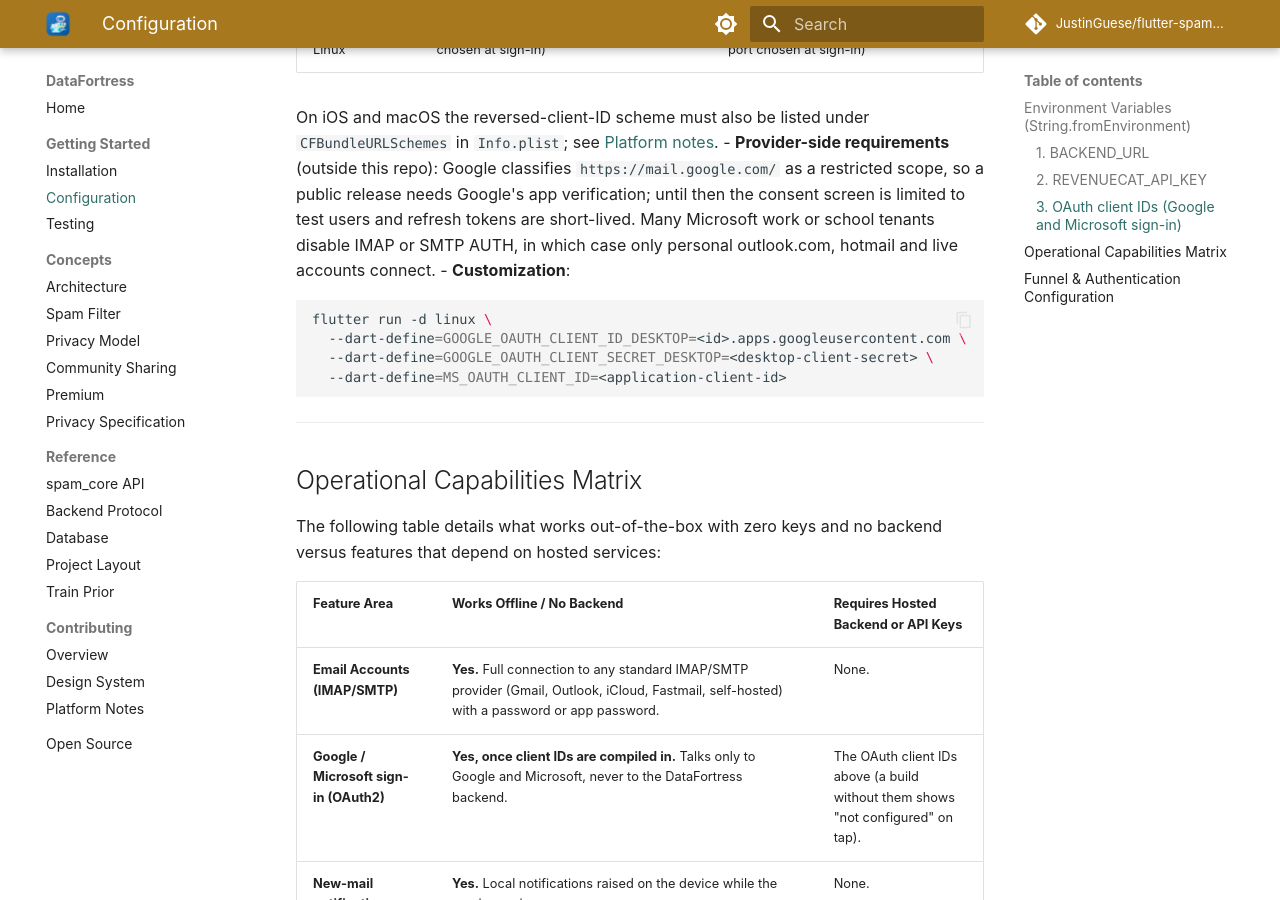
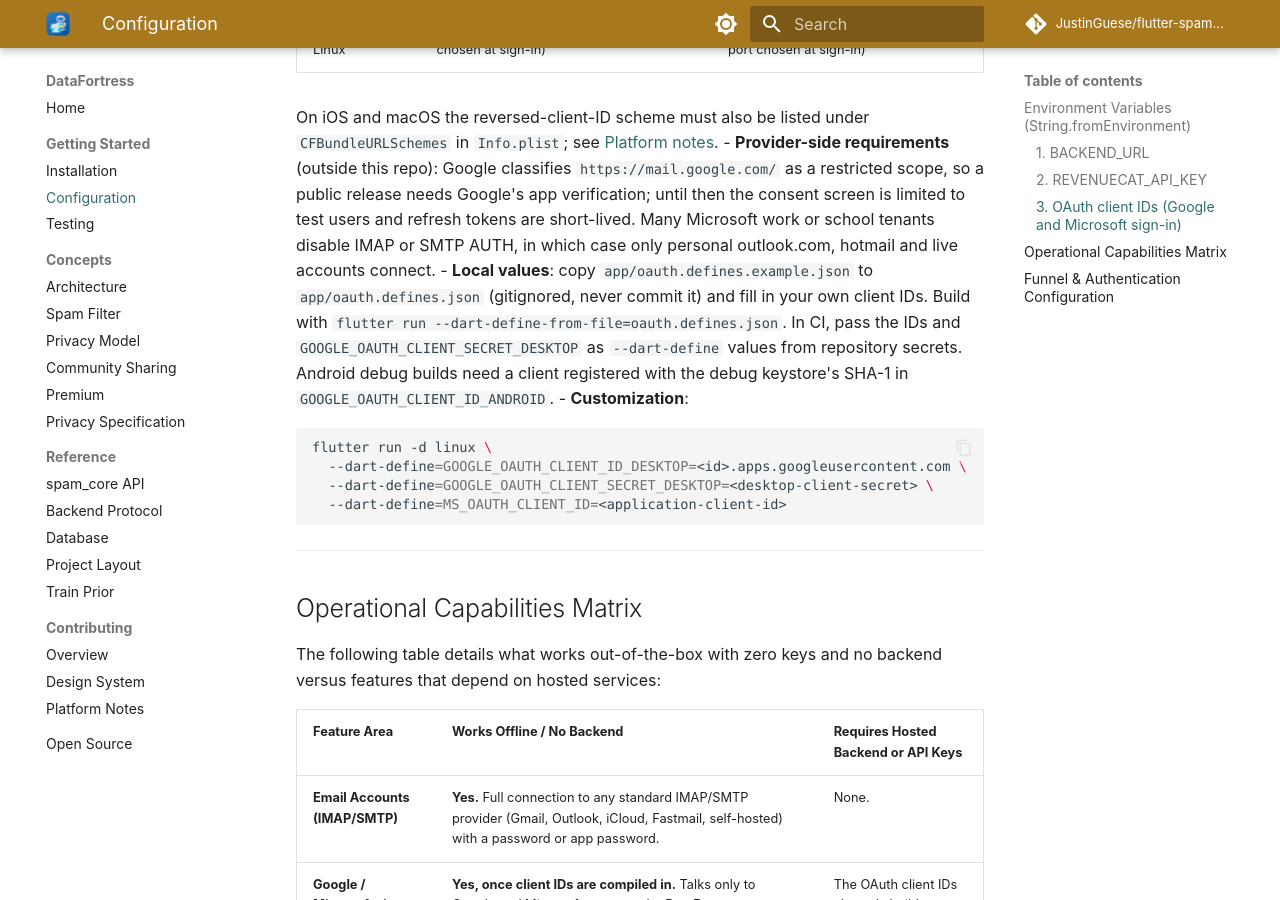
Before and after one commit to JustinGuese/flutter-spamfiltering-emailclient, an MkDocs documentation site: the page built from docs/getting-started/configuration.md, in a window 1280 px wide and 900 px high, scrolled down 2969 px. Built offline with MkDocs 1.6.1 and Material for MkDocs 9.7.7, drawn with Linux system fonts in a browser that asks for light colours; comment, search, counter and statistics services are not loaded.

Commit message:
Add OAuth defines template, Google URL scheme on iOS/macOS, config docs
Real client IDs/secret stay in the gitignored app/oauth.defines.json.

````diff
--- a/docs/getting-started/configuration.md
+++ b/docs/getting-started/configuration.md
@@ -61,6 +61,7 @@ The client codebase defines these compile-time environment flags using `String.f
 
   On iOS and macOS the reversed-client-ID scheme must also be listed under `CFBundleURLSchemes` in `Info.plist`; see [Platform notes](../contributing/platform-notes.md#oauth-sign-in-and-notifications-per-platform).
 - **Provider-side requirements** (outside this repo): Google classifies `https://mail.google.com/` as a restricted scope, so a public release needs Google's app verification; until then the consent screen is limited to test users and refresh tokens are short-lived. Many Microsoft work or school tenants disable IMAP or SMTP AUTH, in which case only personal outlook.com, hotmail and live accounts connect.
+- **Local values**: copy `app/oauth.defines.example.json` to `app/oauth.defines.json` (gitignored, never commit it) and fill in your own client IDs. Build with `flutter run --dart-define-from-file=oauth.defines.json`. In CI, pass the IDs and `GOOGLE_OAUTH_CLIENT_SECRET_DESKTOP` as `--dart-define` values from repository secrets. Android debug builds need a client registered with the debug keystore's SHA-1 in `GOOGLE_OAUTH_CLIENT_ID_ANDROID`.
 - **Customization**:
   ```bash
   flutter run -d linux \
````
Also changed, not shown: 4 other files.
